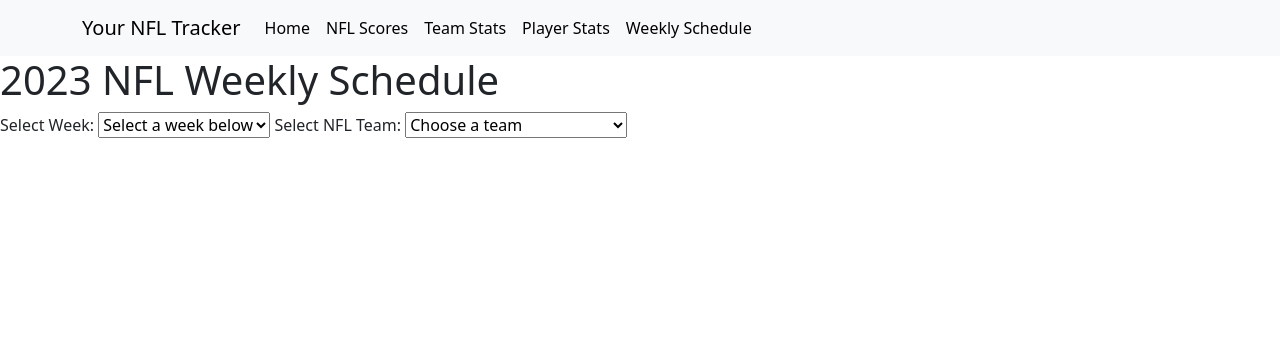
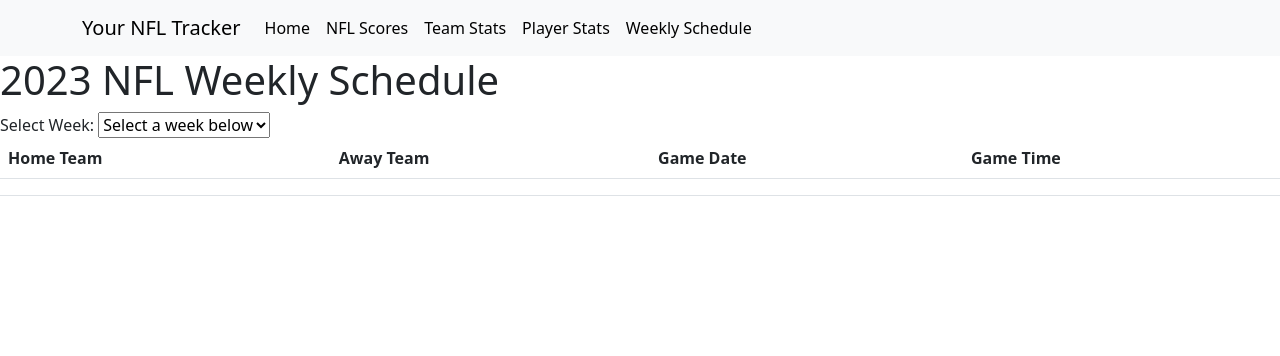
Before and after one commit to Fpolus/group-3-project, a Flask app: page /schedule in a window 1280 px wide. Shown: the top 356 px of the page. Run offline with Flask 3, Linux system fonts and the light colour scheme; lists and menus that the app fills with data are empty.

Commit message:
Weekly schedule final push

```diff
--- a/templates/weekly_schedule.html
+++ b/templates/weekly_schedule.html
@@ -75,57 +75,33 @@
             <option value="week18">Week 18</option>
             <!-- Add options for super bowl week?? not sure about this yet -->
         </select>
-
-        <!-- Dropdown to select NFL teams -->
-    <label for="team-selector">Select NFL Team:</label>
-    <select id="team-selector"onchange=scheduleChange()>
-    <option value="none">Choose a team</option>
-    <option value="all">All Teams</option>
-    <option value="ARI">Arizona Cardinals</option>
-    <option value="ATL">Atlanta Falcons</option>
-    <option value="BAL">Baltimore Ravens</option>
-    <option value="BUF">Buffalo Bills</option>
-    <option value="CAR">Carolina Panthers</option>
-    <option value="CHI">Chicago Bears</option>
-    <option value="CIN">Cincinnati Bengals</option>
-    <option value="CLE">Cleveland Browns</option>
-    <option value="DAL">Dallas Cowboys</option>
-    <option value="DEN">Denver Broncos</option>
-    <option value="DET">Detroit Lions</option>
-    <option value="GB">Green Bay Packers</option>
-    <option value="HOU">Houston Texans</option>
-    <option value="IND">Indianapolis Colts</option>
-    <option value="JAX">Jacksonville Jaguars</option>
-    <option value="KC">Kansas City Chiefs</option>
-    <option value="LV">Las Vegas Raiders</option>
-    <option value="LAC">Los Angeles Chargers</option>
-    <option value="LAR">Los Angeles Rams</option>
-    <option value="MIA">Miami Dolphins</option>
-    <option value="MIN">Minnesota Vikings</option>
-    <option value="NE">New England Patriots</option>
-    <option value="NO">New Orleans Saints</option>
-    <option value="NYG">New York Giants</option>
-    <option value="NYJ">New York Jets</option>
-    <option value="PHI">Philadelphia Eagles</option>
-    <option value="PIT">Pittsburgh Steelers</option>
-    <option value="SF">San Francisco 49ers</option>
-    <option value="SEA">Seattle Seahawks</option>
-    <option value="TB">Tampa Bay Buccaneers</option>
-    <option value="TEN">Tennessee Titans</option>
-    <option value="WAS">Washington Football Team</option>
-    <!-- Add options for each NFL team -->
-</select>
-
-
-
+        <!-- create a table to display the weekly schedule after I call from the API-->
+        <table id="schedule-table" class = "table">
+            <tr>
+                <th>Home Team</th>
+                <th>Away Team</th>
+                <th>Game Date</th>
+                <th>Game Time</th>
+            </tr>
+            <tr>
+                <td id="home-team"></td>
+                <td id="away-team"></td>
+                <td id="game-date"></td>
+                <td id="game-time"></td>
+            </tr>
+        </table>
 
 
 
 
         <!-- Display the selected week's schedule -->
         <div id="schedule-container">
+
+
             <!-- The schedule for the selected week will be displayed here -->
         </div>
+
+
     </section>
 
     <!-- Your Existing Content Goes Here -->
```
